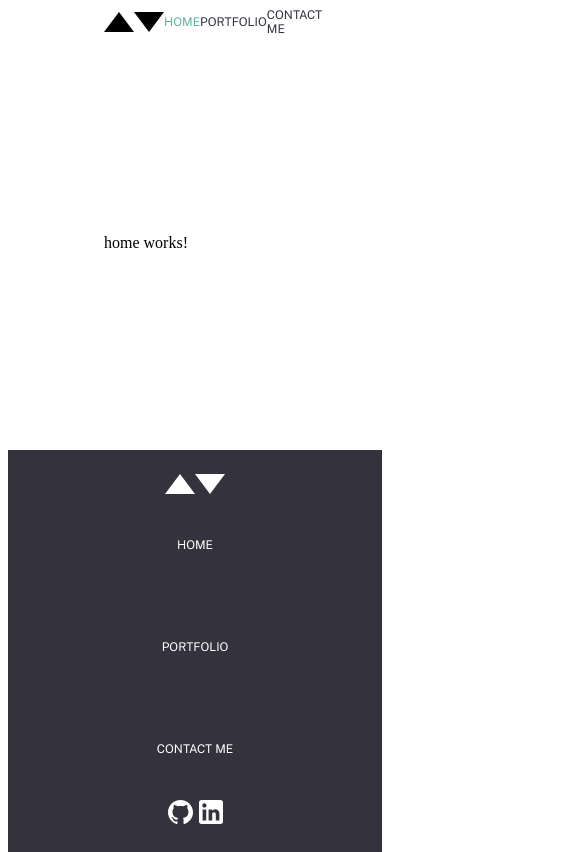
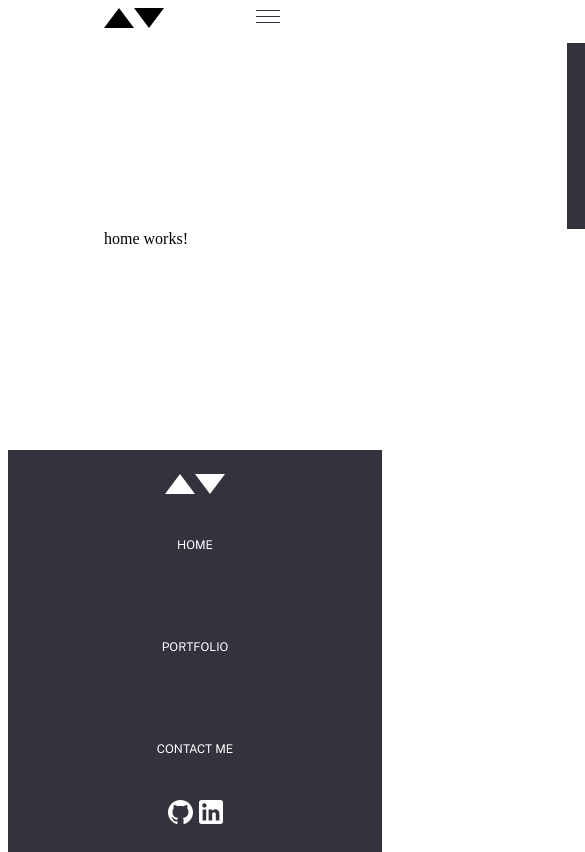
Before and after one commit to kemar-stpatrick876/portfolio, an Angular app: page / in a window 390 px wide. Shown: the top 852 px of the page, 585 px wide, since content can reach past the window. Built offline with nearby package versions, Linux system fonts and the light colour scheme; a web font is replaced by a local one.

Commit message:
made top nav responsive

```diff
--- a/src/app/shared/nav/nav.component.html
+++ b/src/app/shared/nav/nav.component.html
@@ -3,7 +3,7 @@
     <div class="arrow-up"></div>
     <div class="arrow-down"></div>
   </div>
-  <nav class="nav">
+  <nav class="nav nav--table-and-desktop" role="navigation">
     <a
       class="nav__item"
       *ngFor="let item of navItems"
@@ -13,4 +13,24 @@
       >{{ item?.label }}</a
     >
   </nav>
+
+  <nav class="nav nav--mobile" role="navigation">
+    <button id="menuTrigger" (click)="mobileNavOpen = !mobileNavOpen">
+      <img src="assets/icons/close.svg" alt="close" *ngIf="mobileNavOpen" />
+      <img src="assets/icons/hamburger.svg" alt="open" *ngIf="!mobileNavOpen" />
+    </button>
+    <ul
+      class="mobile-nav-list"
+      [ngClass]="{ 'mobile-nav-list--open': mobileNavOpen }"
+    >
+      <a
+        class="nav__item"
+        *ngFor="let item of navItems"
+        [routerLink]="item.path"
+        [routerLinkActive]="'nav__item--active'"
+        [routerLinkActiveOptions]="{ exact: true }"
+        >{{ item?.label }}</a
+      >
+    </ul>
+  </nav>
 </div>
--- a/src/app/shared/nav/nav.component.scss
+++ b/src/app/shared/nav/nav.component.scss
@@ -60,6 +60,46 @@ $arrow-border-bottom: 20px;
         border-top: $arrow-border-bottom solid $black;
       }
     }
+    .nav {
+      &--table-and-desktop {
+        display: none;
+        @include respond-tablet($at-minimum: true) {
+          display: flex;
+        }
+      }
+      &--mobile {
+        width: unset;
+        display: block;
+        #menuTrigger {
+          border: none;
+          background-color: transparent;
+          outline: none;
+        }
+        .mobile-nav-list {
+          background-color: $primary_grayish_dark_blue;
+          height: 186px;
+          width: 223px;
+          display: flex;
+          flex-direction: column;
+          align-items: center;
+          justify-content: space-evenly;
+          padding: 0;
+          position: absolute;
+          right: -400px;
+          transition: all 0.5s cubic-bezier(0.77,0.2,0.05,1.0);
+          &--open {
+            right: 15px;
+          }
+          .nav__item {
+            color: $white;
+          }
+        }
+        @include respond-tablet($at-minimum: true) {
+          display: none;
+        }
+      }
+    }
+
   }
 
   &--footer {
@@ -87,6 +127,9 @@ $arrow-border-bottom: 20px;
       @include respond-tablet($at-minimum: true) {
         flex-direction: row;
       }
+      &--mobile {
+        display: none;
+      }
       .nav__item {
         color: $white;
       }
--- a/src/app/shared/nav/nav.component.ts
+++ b/src/app/shared/nav/nav.component.ts
@@ -25,6 +25,8 @@ export class NavComponent implements OnInit {
       path: '/contact',
     },
   ];
+
+  mobileNavOpen = false;
   constructor() {}
 
   ngOnInit(): void {}
```
